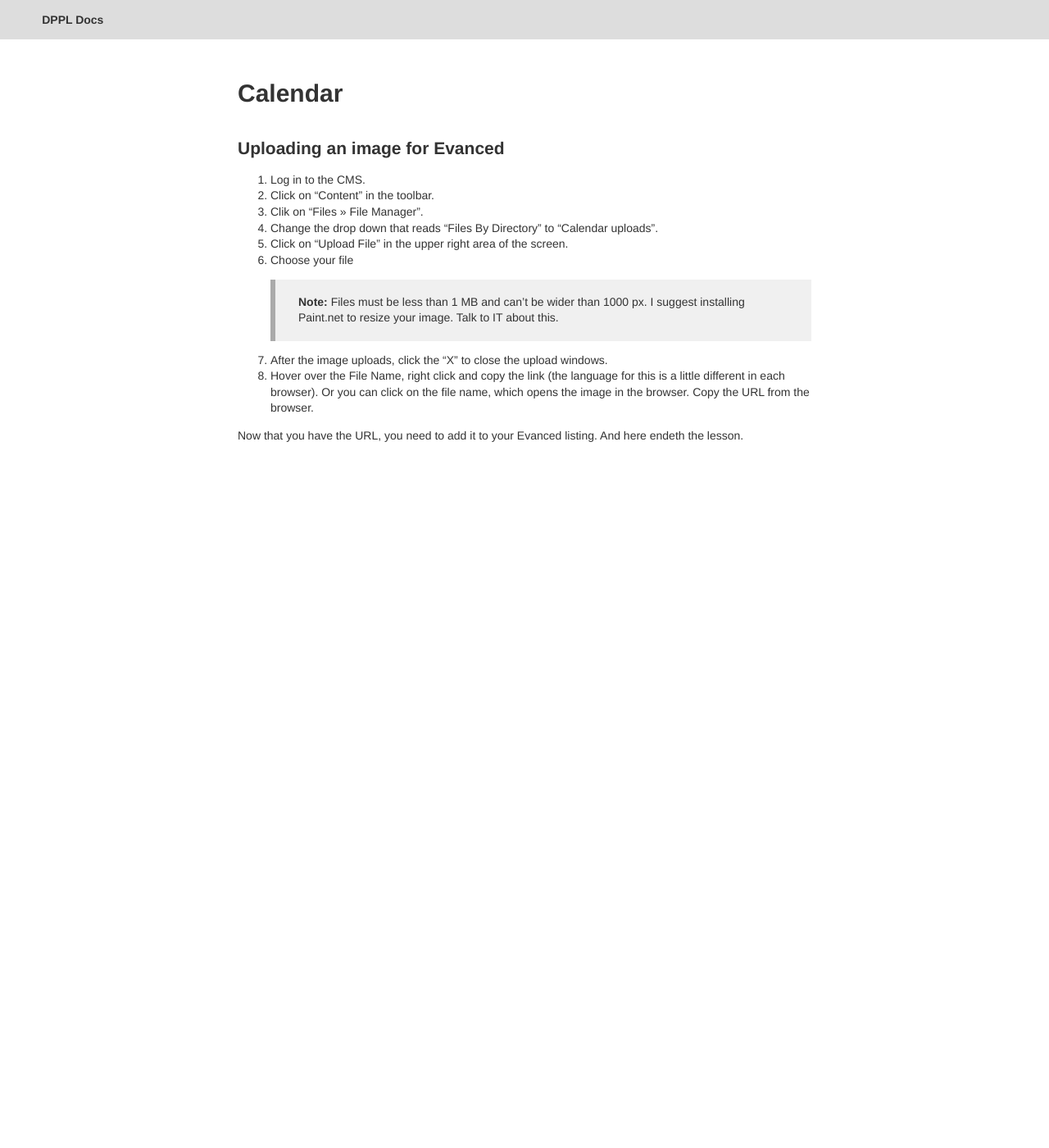
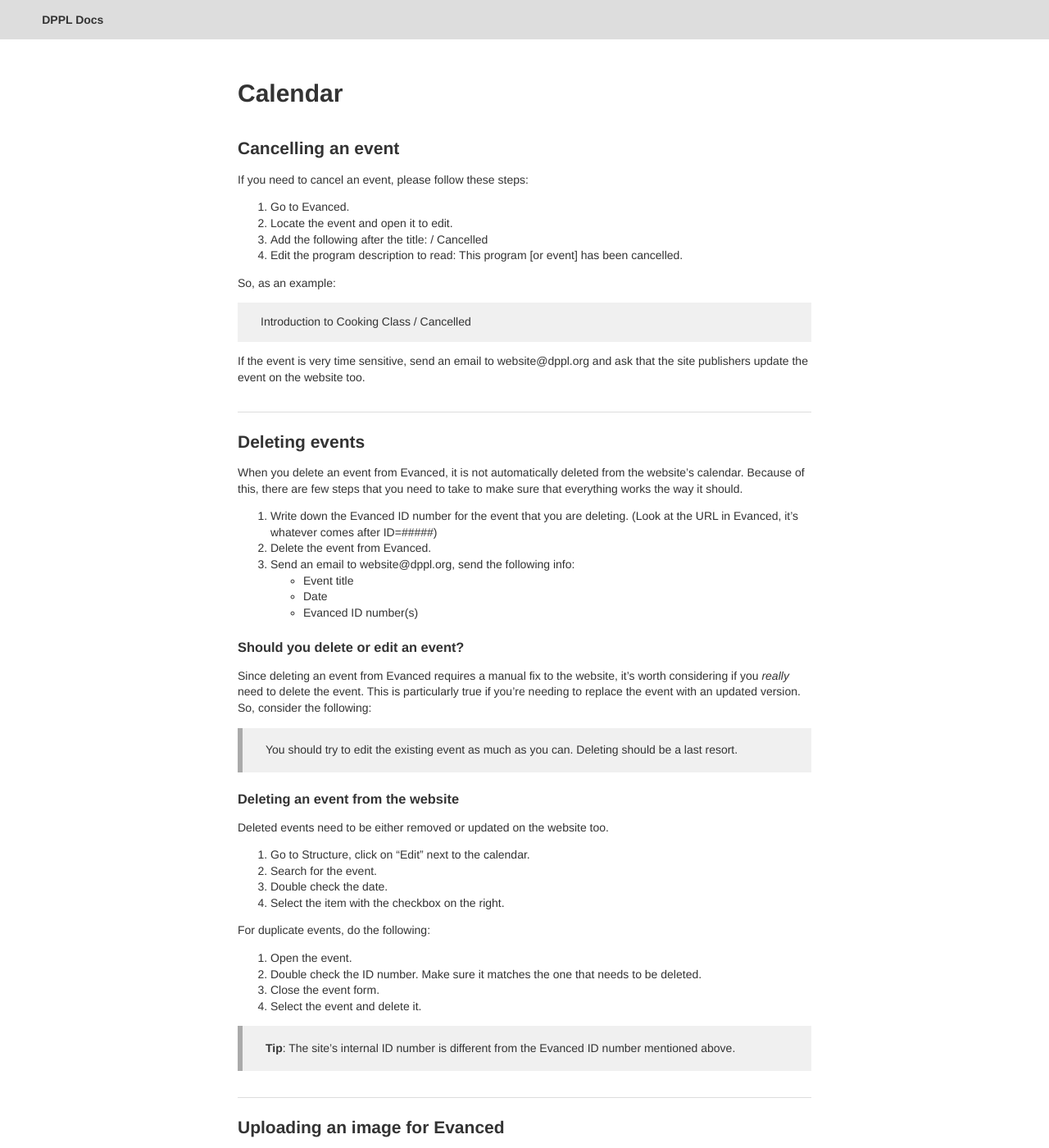
Before and after one commit to dpplweb/dppl-docs, a Jekyll site: the page built from events/calendar.markdown, in a window 1280 px wide and 1400 px high. Shown: the whole window at 82% size. Built offline with Jekyll 4.4.1, drawn with Linux system fonts in a browser that asks for light colours; Markdown is read by kramdown in place of the engine named in the settings.

Commit message:
added a few things to the calendar page and took something off events page

```diff
--- a/events/calendar.markdown
+++ b/events/calendar.markdown
@@ -4,6 +4,55 @@ title: Calendar
 permalink: /calendar/
 readers: [publishers, editors, bloggers]
 ---
+
+## Cancelling an event
+
+If you need to cancel an event, please follow these steps:
+
+1. Go to Evanced.
+2. Locate the event and open it to edit.
+3. Add the following after the title: / Cancelled
+4. Edit the program description to read: This program [or event] has been cancelled.
+
+So, as an example:
+
+    Introduction to Cooking Class / Cancelled
+
+If the event is very time sensitive, send an email to website&#64;dppl.org and ask that the site publishers update the event on the website too.
+
+## Deleting events
+When you delete an event from Evanced, it is not automatically deleted from the website's calendar. Because of this, there are few steps that you need to take to make sure that everything works the way it should.
+
+1. Write down the Evanced ID number for the event that you are deleting. (Look at the URL in Evanced, it’s whatever comes after ID=#####)
+2. Delete the event from Evanced.
+3. Send an email to website@dppl.org, send the following info:
+    - Event title
+    - Date
+    - Evanced ID number(s)
+
+### Should you delete or edit an event?
+
+Since deleting an event from Evanced requires a manual fix to the website, it's worth considering if you *really* need to delete the event. This is particularly true if you're needing to replace the event with an updated version. So, consider the following:
+
+> You should try to edit the existing event as much as you can. Deleting should be a last resort.
+
+### Deleting an event from the website
+
+Deleted events need to be either removed or updated on the website too.
+
+1. Go to Structure, click on “Edit” next to the calendar.
+2. Search for the event.
+3. Double check the date.
+4. Select the item with the checkbox on the right.
+
+For duplicate events, do the following:
+
+1. Open the event.
+2. Double check the ID number. Make sure it matches the one that needs to be deleted.
+3. Close the event form.
+4. Select the event and delete it.
+
+> **Tip**: The site’s internal ID number is different from the Evanced ID number mentioned above.
 
 ## Uploading an image for Evanced
 
```
Also changed, not shown: events/index.markdown (+0 -29 lines).
